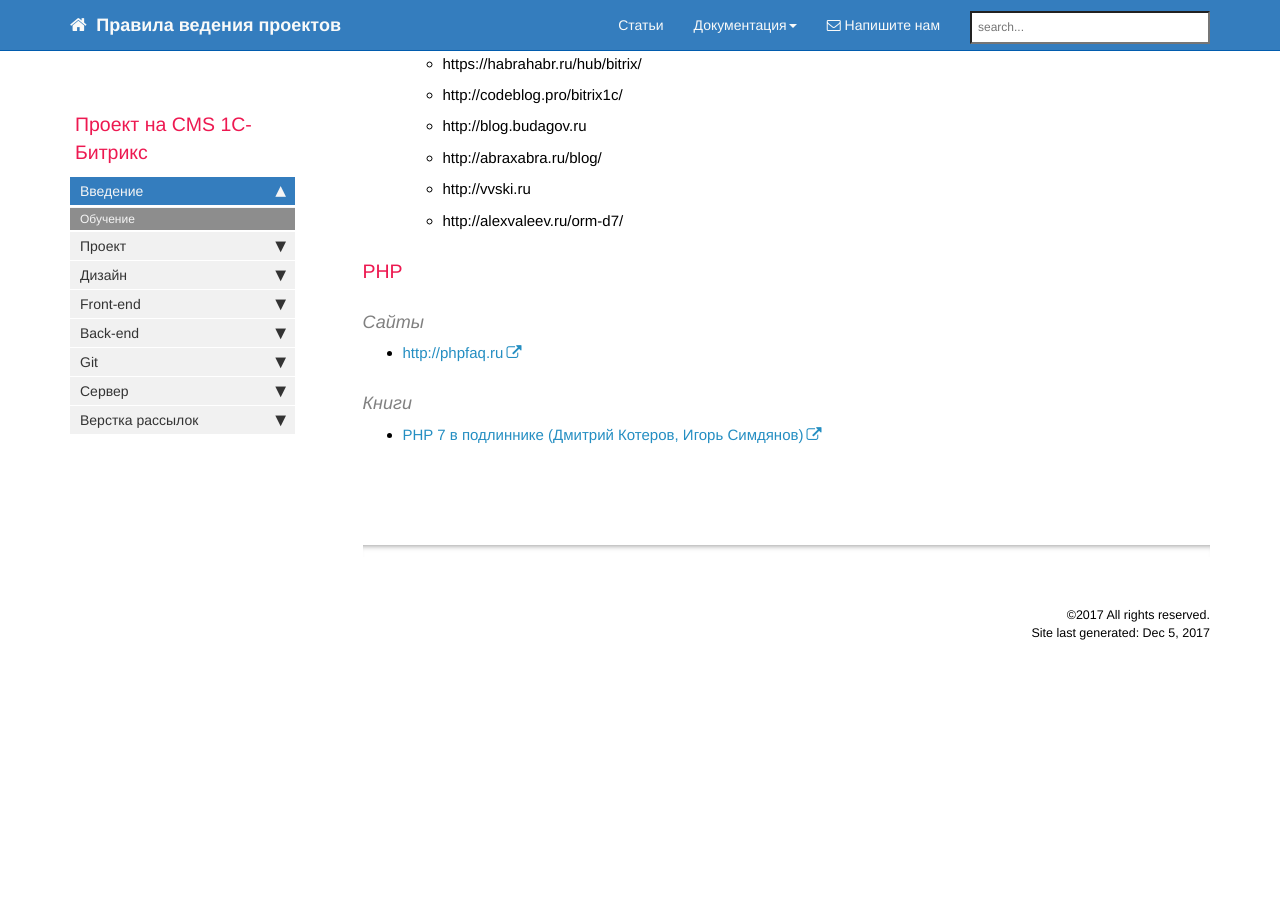
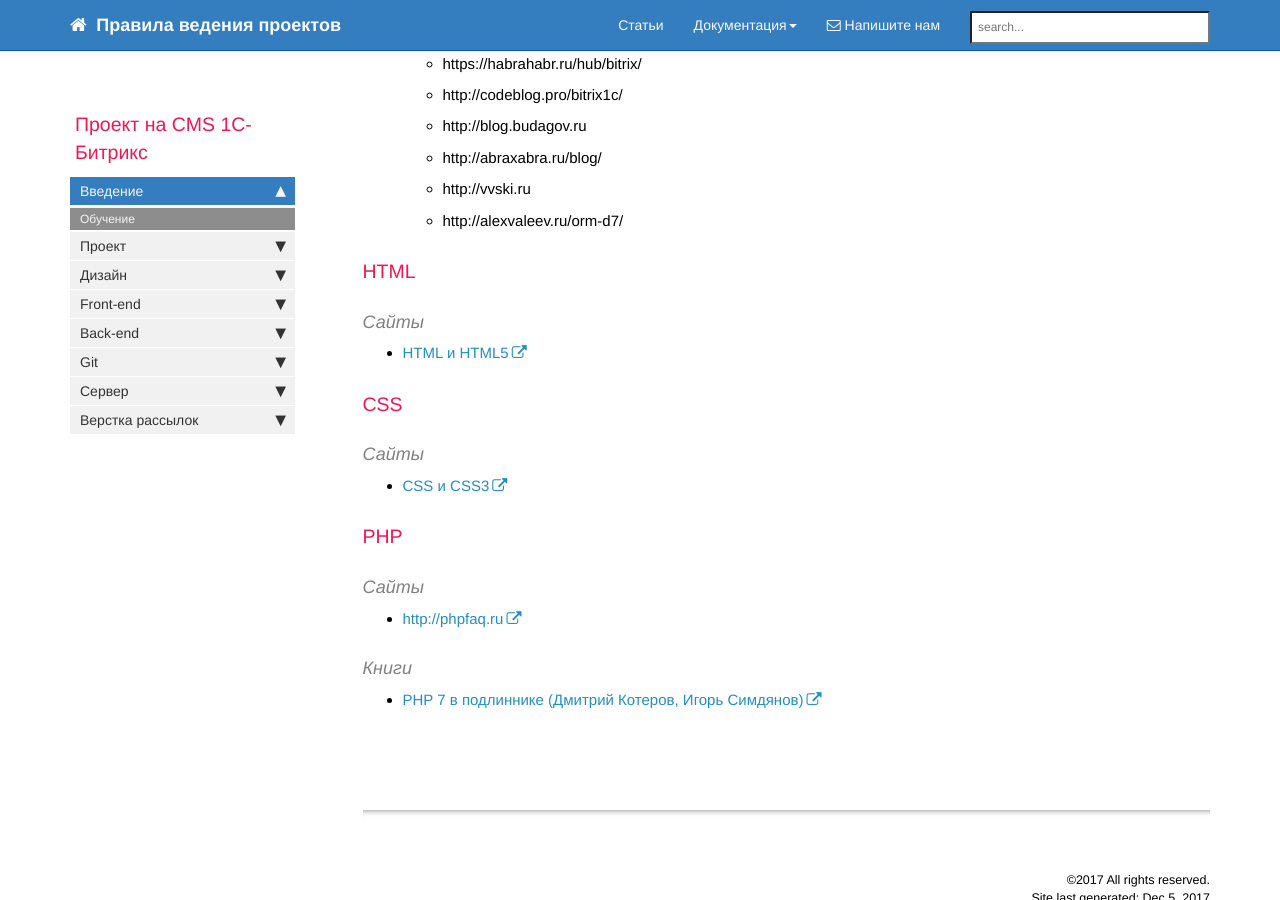
Before and after one commit to gdecider/gdecider.github.io, a Jekyll site: the page built from pages/bx/bx_index.md, in a window 1280 px wide and 900 px high, scrolled down 2431 px. Built offline with Jekyll 4.4.1, drawn with Linux system fonts in a browser that asks for light colours; nearby versions of some CDN libraries; comment, search, counter and statistics services are not loaded; before the commit the page ends 3124 px from its top, so only the background shows below that.

Commit message:
Update bx_index.md

```diff
--- a/pages/bx/bx_index.md
+++ b/pages/bx/bx_index.md
@@ -121,6 +121,18 @@ toc: false
 
    *  http://alexvaleev.ru/orm-d7/
 
+### HTML
+
+#### Сайты
+
+  * [HTML и HTML5](https://html5book.ru/html-html5/)
+
+### CSS
+
+#### Сайты
+
+  * [CSS и CSS3](https://html5book.ru/css-css3/)
+
 ### PHP
 
 #### Сайты
```
